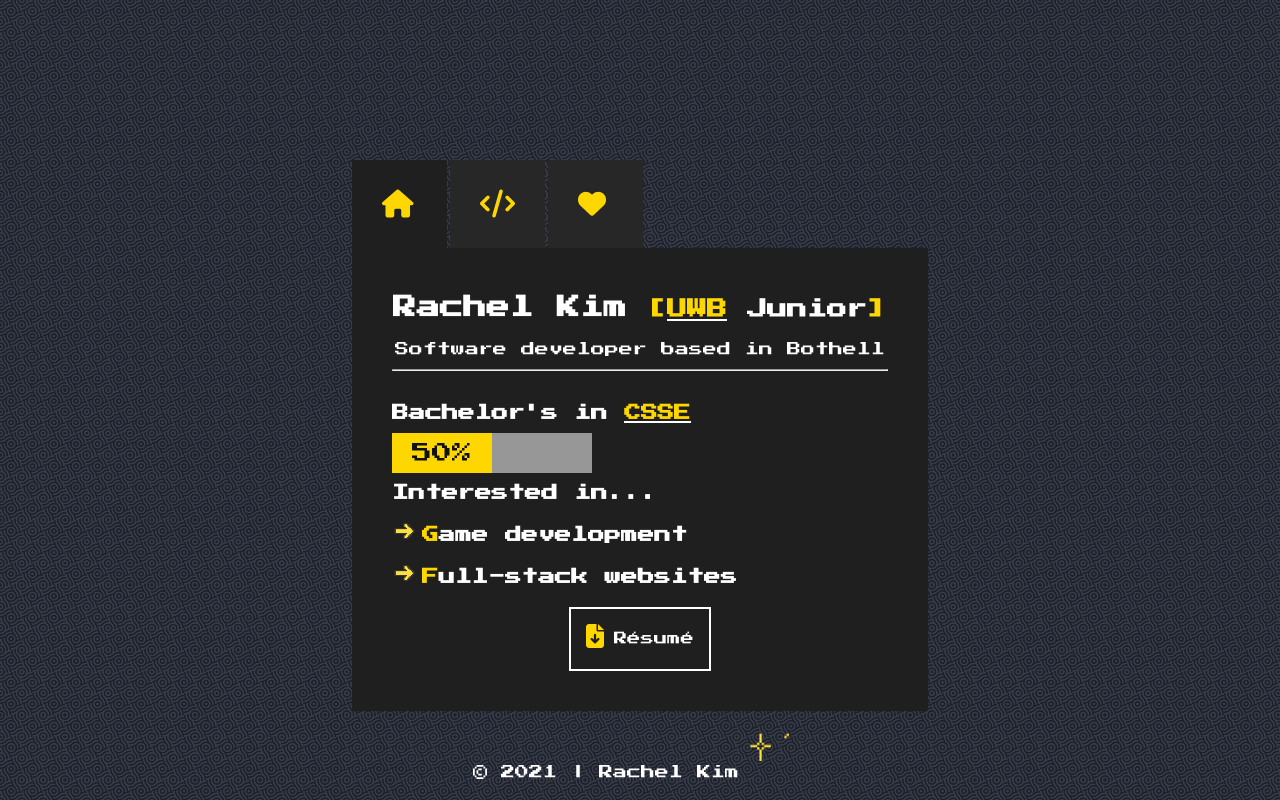
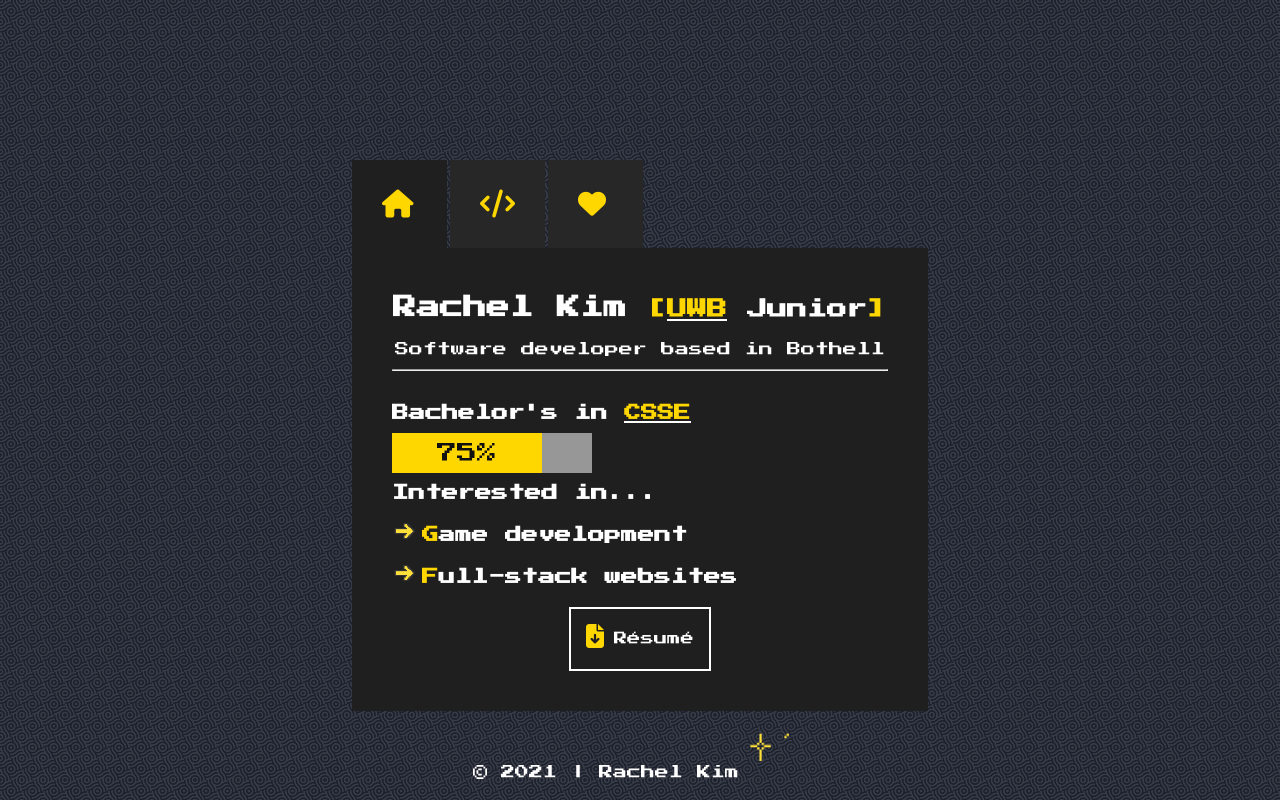
Before and after one commit to GoldenKimchee/GoldenKimchee.github.io, a plain HTML site: page review/index.html in a window 1280 px wide. Drawn offline with Linux system fonts and the light colour scheme.

Commit message:
update resume & pages

```diff
--- a/review/index.html
+++ b/review/index.html
@@ -32,7 +32,7 @@
             <h5>Bachelor's in <abbr title="Computer Science and Software Engineering"><i>CSSE</i></abbr></h5>
 
             <div style="display:inline-block; height: 2rem; width: 10rem; background-color:rgb(151, 151, 151); text-align:center;">
-                <div style="height: 2rem; width:50%; background-color: gold; color:rgb(17, 17, 17);">50%</div>
+                <div style="height: 2rem; width:75%; background-color: gold; color:rgb(17, 17, 17);">75%</div>
             </div>
 
             <h5 style="display:block;">Interested in...</h5>
```
Also changed, not shown: review/pages/contacts.txt, review/pages/home.txt, review/pages/projects.txt, 1 other file.
